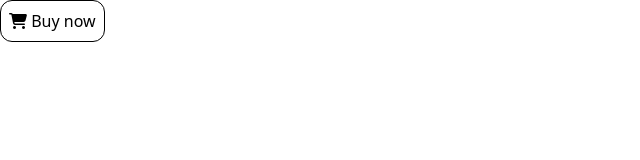
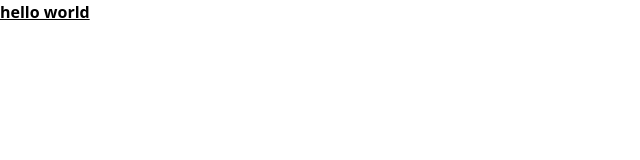
Before and after one commit to Rubathedev/penguin-fashion-website, a plain HTML site: page index.html in a window 1280 px wide. Shown: the whole page, without its empty margins (0-640 px from the left). Drawn offline with nearby package versions, Linux system fonts and the light colour scheme.

Commit message:
added all the picture

```diff
--- a/index.html
+++ b/index.html
@@ -5,10 +5,19 @@
     <meta name="viewport" content="width=device-width, initial-scale=1.0">
     <title>penguin-fashion-website</title>
     <link rel="stylesheet" href="style.css">
-    <script src="https://unpkg.com/@tailwindcss/browser@4"></script>
+    <script src="https://cdn.tailwindcss.com"></script>
     <script src="https://kit.fontawesome.com/c34727ef8e.js" crossorigin="anonymous"></script>
 </head>
 <body>
-    <button class="border-1 p-2 rounded-xl "><i class="fa-solid fa-cart-shopping"></i> Buy now</button>
+    <header>
+        <!-- navigation -->
+        <nav>
+     <h1 class="font-bold underline ">hello world</h1>
+        </nav>
+        <!-- banner  -->
+      <div>
+
+      </div>
+    </header>
 </body>
 </html>
```
Also changed, not shown: icons/bg1.png (added), icons/bg2.png (added), icons/bg3.png (added), icons/box.png (added), icons/house.png (added), icons/logo.png (added), icons/question.png (added), icons/shopping-cart 1.png (added), images/jacket-1.png (added), images/jacket-2.png (added), images/jacket-3.png (added), images/jacket-4.png (added), images/jacket-5.png (added), images/jacket-6.png (added), 2 more files.
